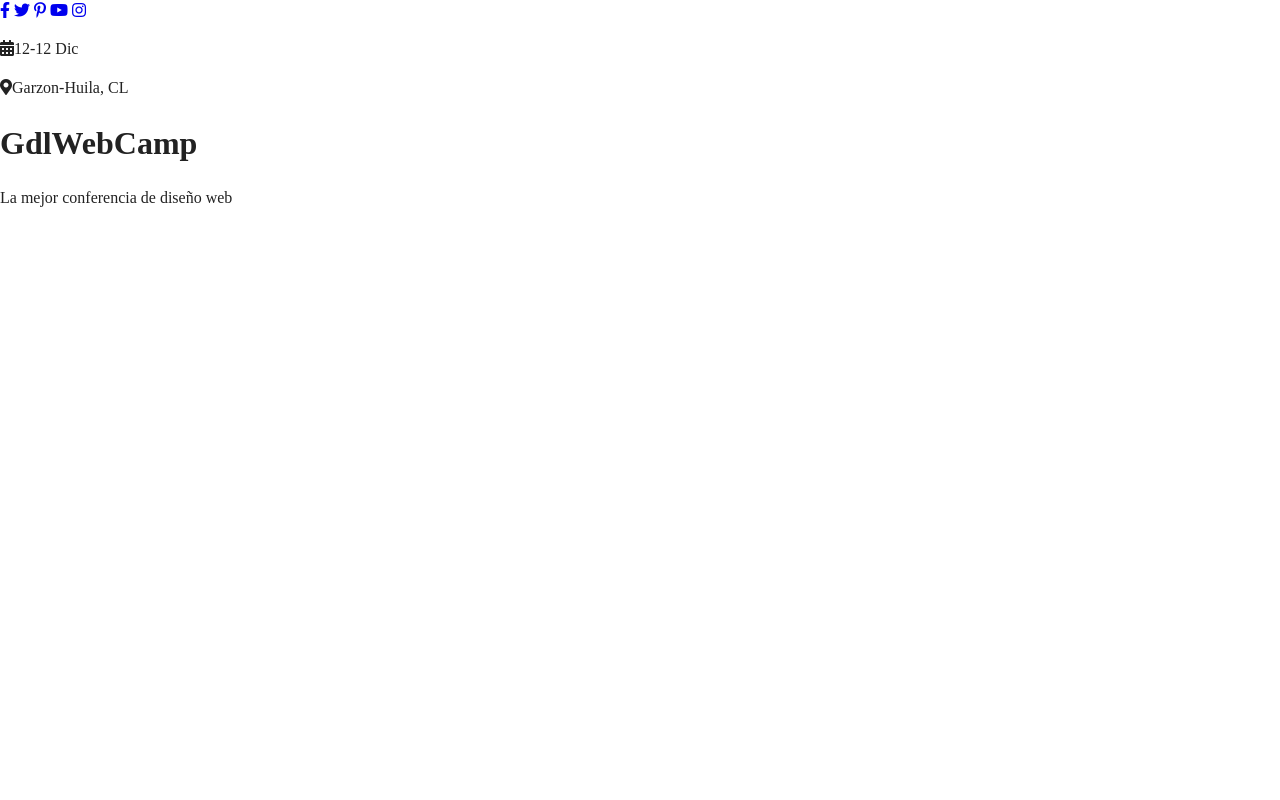
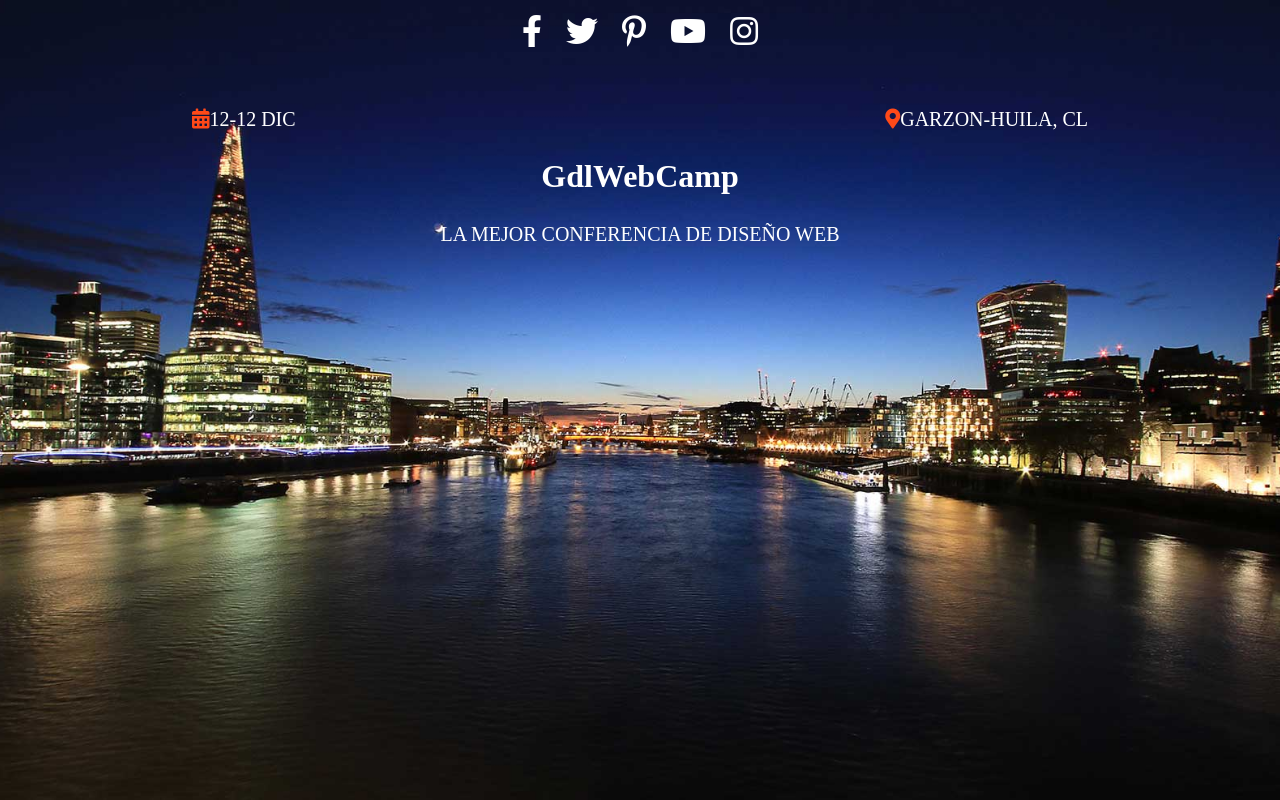
Before and after one commit to calapsu/proyecto_final, a PHP site: page / in a window 1280 px wide. Run offline with PHP 8.4, Linux system fonts and the light colour scheme.

Commit message:
escribieno css para nuestro header

```diff
--- a/css/main.css
+++ b/css/main.css
@@ -97,6 +97,78 @@ textarea {
 /* ==========================================================================
    Author's custom styles
    ========================================================================== */
+
+html {
+  box-sizing: border-box;
+}
+*,
+*::before,
+*::after {
+  box-sizing: inherit;
+}
+
+body {
+  background-color: #f2f2f2;
+}
+
+/* header */
+div.hero {
+  background-image: url(../img/encabezado.jpg);
+  height: 100vh;
+  background-position: center;
+  background-size: cover;
+}
+div.content-header {
+  padding-top: 40px;
+}
+@media (min-width: 768px) {
+  div.content-header {
+    padding-top: 10px;
+  }
+}
+nav.social-networks {
+  text-align: center;
+}
+nav.social-networks a {
+  color: #ffffff;
+  font-size: 2em;
+  margin-right: 20px;
+}
+nav.social-networks a:last-child {
+  margin-right: 0;
+}
+
+div.event-information {
+  text-align: center;
+  color: #ffffff;
+}
+@media (min-width: 768px) {
+  div.event-information {
+    width: 70%;
+    margin: 0 auto;
+    margin-top: 50px;
+  }
+}
+div.event-information p {
+  margin: 0;
+  display: inline;
+  font-size: 20px;
+  text-transform: uppercase;
+}
+
+div.event-information p i {
+  color: #fe4918;
+}
+
+p.date {
+  float: left;
+}
+
+p.city {
+  float: right;
+  text-align: right;
+}
+/* /header */
 
 /* ==========================================================================
    Helper classes
--- a/index.html
+++ b/index.html
@@ -38,13 +38,18 @@
             <a href="#"><i class="fab fa-instagram"></i></a>
           </nav>
           <div class="event-information">
-            <p class="date"><i class="fas fa-calendar-alt"></i>12-12 Dic</p>
-            <p class="city">
-              <i class="fas fa-map-marker-alt"></i>Garzon-Huila, CL
+            <div class="clearfix">
+              <p class="date"><i class="fas fa-calendar-alt"></i>12-12 Dic</p>
+              <p class="city">
+                <i class="fas fa-map-marker-alt"></i>Garzon-Huila, CL
+              </p>
+            </div>
+
+            <h1 class="site-name">GdlWebCamp</h1>
+            <p class="slogan">
+              La mejor conferencia de <span>diseño web</span>
             </p>
           </div>
-          <h1 class="site-name">GdlWebCamp</h1>
-          <p class="slogan">La mejor conferencia de <span>diseño web</span></p>
         </div>
       </div>
     </header>
```
